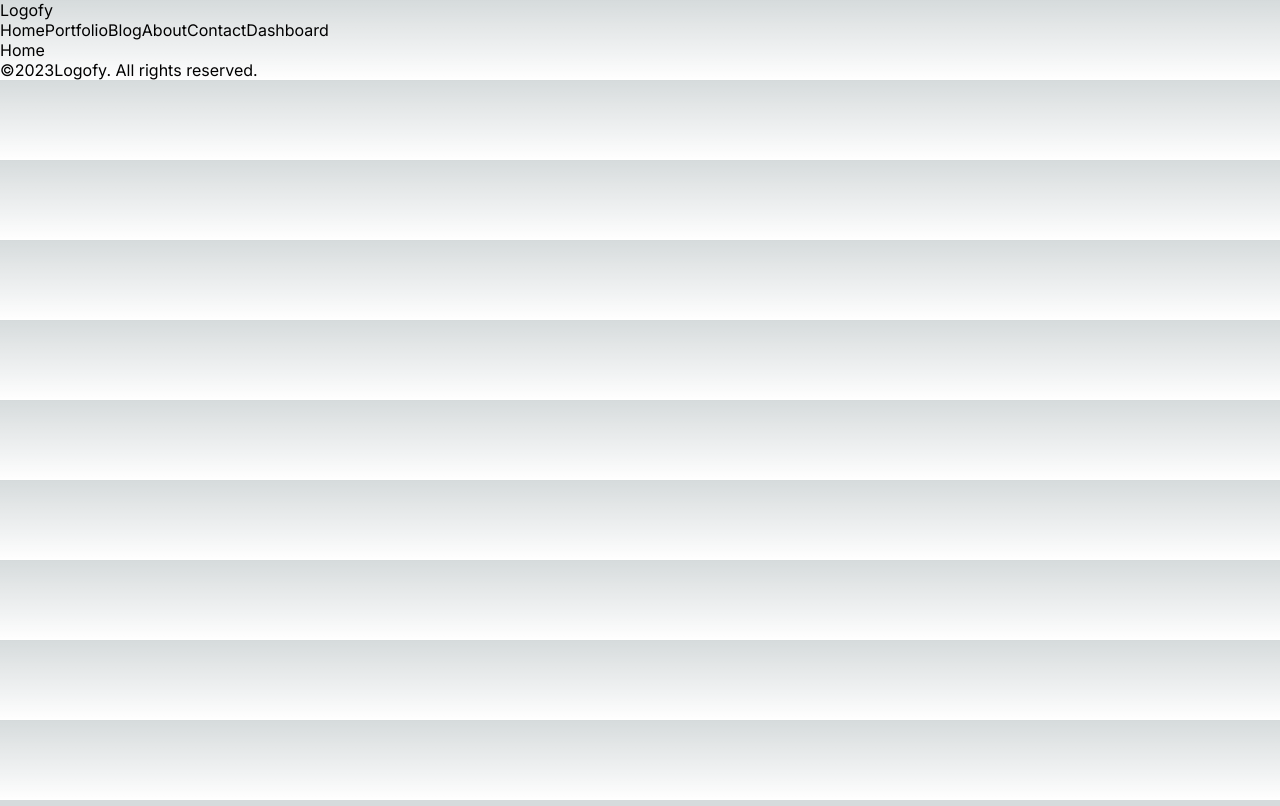
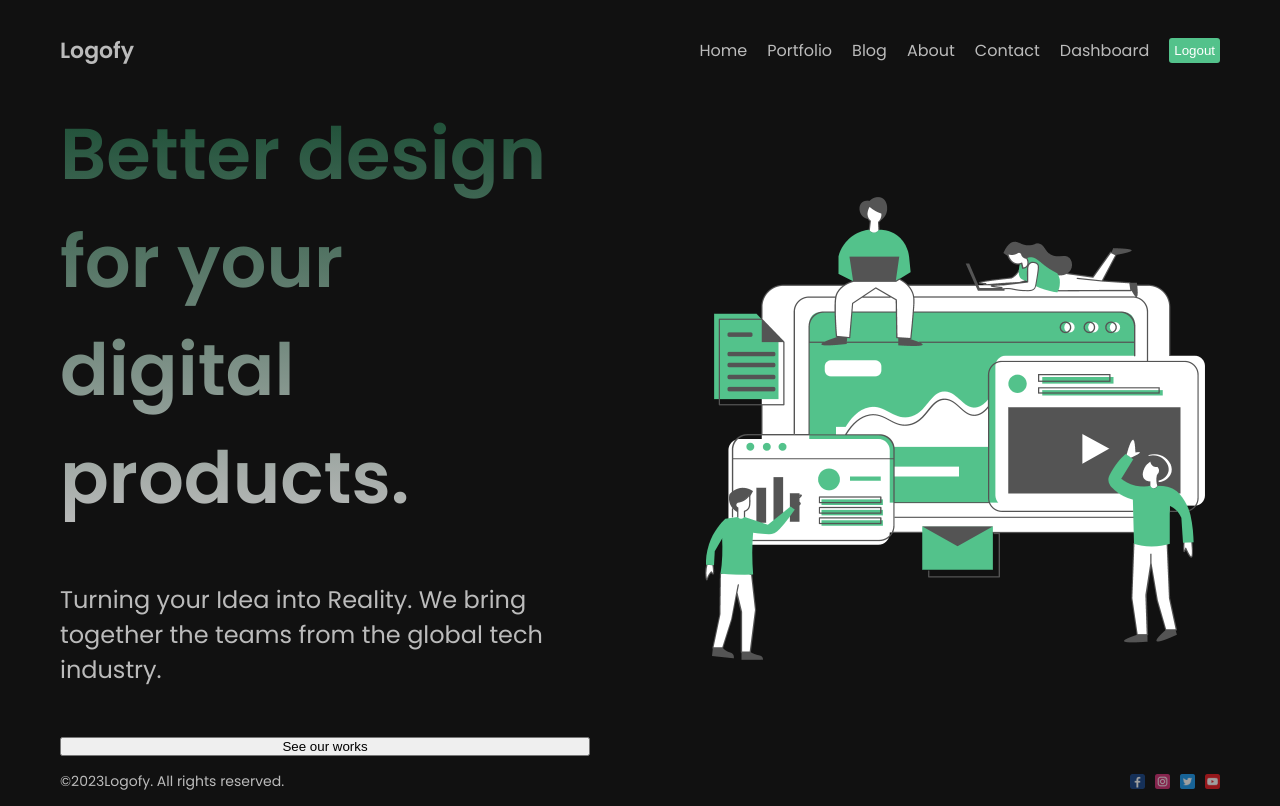
Before and after one commit to jalalbmnf/logofy-next-app, a Next.js app: page / in a window 1280 px wide. Built offline with nearby package versions, Linux system fonts and the light colour scheme.

Commit message:
:lipstick: Working on UI

```diff
--- a/src/app/blog/page.jsx
+++ b/src/app/blog/page.jsx
@@ -1,8 +1,9 @@
-import React from 'react'
+import React from 'react';
+import styles from './page.module.css'
 
 const Blog = () => {
   return (
-    <div>Blog</div>
+    <div className={styles.container}>Blog</div>
   )
 }
 
--- /dev/null
+++ b/src/app/blog/page.module.css
@@ -0,0 +1,3 @@
+.container{
+
+}
--- a/src/app/contact/page.jsx
+++ b/src/app/contact/page.jsx
@@ -1,8 +1,9 @@
-import React from 'react'
+import React from 'react';
+import styles from './page.module.css'
 
 const Contact = () => {
   return (
-    <div>Contact</div>
+    <div className={styles.container}>Contact</div>
   )
 }
 
--- /dev/null
+++ b/src/app/contact/page.module.css
@@ -0,0 +1,3 @@
+.container{
+    background-color: brown;
+}
--- a/src/app/globals.css
+++ b/src/app/globals.css
@@ -1,78 +1,3 @@
-:root {
-  --max-width: 1100px;
-  --border-radius: 12px;
-  --font-mono: ui-monospace, Menlo, Monaco, 'Cascadia Mono', 'Segoe UI Mono',
-    'Roboto Mono', 'Oxygen Mono', 'Ubuntu Monospace', 'Source Code Pro',
-    'Fira Mono', 'Droid Sans Mono', 'Courier New', monospace;
-
-  --foreground-rgb: 0, 0, 0;
-  --background-start-rgb: 214, 219, 220;
-  --background-end-rgb: 255, 255, 255;
-
-  --primary-glow: conic-gradient(
-    from 180deg at 50% 50%,
-    #16abff33 0deg,
-    #0885ff33 55deg,
-    #54d6ff33 120deg,
-    #0071ff33 160deg,
-    transparent 360deg
-  );
-  --secondary-glow: radial-gradient(
-    rgba(255, 255, 255, 1),
-    rgba(255, 255, 255, 0)
-  );
-
-  --tile-start-rgb: 239, 245, 249;
-  --tile-end-rgb: 228, 232, 233;
-  --tile-border: conic-gradient(
-    #00000080,
-    #00000040,
-    #00000030,
-    #00000020,
-    #00000010,
-    #00000010,
-    #00000080
-  );
-
-  --callout-rgb: 238, 240, 241;
-  --callout-border-rgb: 172, 175, 176;
-  --card-rgb: 180, 185, 188;
-  --card-border-rgb: 131, 134, 135;
-}
-
-@media (prefers-color-scheme: dark) {
-  :root {
-    --foreground-rgb: 255, 255, 255;
-    --background-start-rgb: 0, 0, 0;
-    --background-end-rgb: 0, 0, 0;
-
-    --primary-glow: radial-gradient(rgba(1, 65, 255, 0.4), rgba(1, 65, 255, 0));
-    --secondary-glow: linear-gradient(
-      to bottom right,
-      rgba(1, 65, 255, 0),
-      rgba(1, 65, 255, 0),
-      rgba(1, 65, 255, 0.3)
-    );
-
-    --tile-start-rgb: 2, 13, 46;
-    --tile-end-rgb: 2, 5, 19;
-    --tile-border: conic-gradient(
-      #ffffff80,
-      #ffffff40,
-      #ffffff30,
-      #ffffff20,
-      #ffffff10,
-      #ffffff10,
-      #ffffff80
-    );
-
-    --callout-rgb: 20, 20, 20;
-    --callout-border-rgb: 108, 108, 108;
-    --card-rgb: 100, 100, 100;
-    --card-border-rgb: 200, 200, 200;
-  }
-}
-
 * {
   box-sizing: border-box;
   padding: 0;
@@ -83,25 +8,21 @@ html,
 body {
   max-width: 100vw;
   overflow-x: hidden;
+  background-color: #111;
+  color: #bbb;
 }
 
-body {
-  color: rgb(var(--foreground-rgb));
-  background: linear-gradient(
-      to bottom,
-      transparent,
-      rgb(var(--background-end-rgb))
-    )
-    rgb(var(--background-start-rgb));
+a{
+  text-decoration: none;
+  color:inherit;
 }
 
-a {
-  color: inherit;
-  text-decoration: none;
+.container{
+  max-width: 1366px;
+  min-height: 100vh;
+  margin: 0 auto;
+  padding: 0 60px;
+  display: flex;
+  flex-direction: column;
+  justify-content: space-between;
 }
-
-@media (prefers-color-scheme: dark) {
-  html {
-    color-scheme: dark;
-  }
-}
--- a/src/app/layout.js
+++ b/src/app/layout.js
@@ -1,9 +1,9 @@
 import Navbar from '@/components/navbar/Navbar'
 import './globals.css'
-import { Inter } from 'next/font/google'
+import { Poppins } from 'next/font/google'
 import Footer from '@/components/footer/Footer'
 
-const inter = Inter({ subsets: ['latin'] })
+const poppins = Poppins({ subsets: ['latin'], weight: ["400", "500", "600"] })
 
 export const metadata = {
   title: 'Create Next App',
@@ -13,10 +13,11 @@ export const metadata = {
 export default function RootLayout({ children }) {
   return (
     <html lang="en">
-      <body className={inter.className}>
-        <Navbar />
-        {children}
-        <Footer />
+      <body className={poppins.className}>
+        <div className='container'>
+          <Navbar />
+          {children}
+          <Footer /></div>
       </body>
     </html>
   )
--- a/src/app/page.jsx
+++ b/src/app/page.jsx
@@ -1,7 +1,23 @@
+import Image from "next/image";
+import styles from "./page.module.css";
+import Hero from "public/hero.png";
+
 export default function Home() {
   return (
-    <div>
-      Home
+    <div className={styles.container}>
+      <div className={styles.item}>
+        <h1 className={styles.title}>
+          Better design for your digital products.
+        </h1>
+        <p className={styles.desc}>
+          Turning your Idea into Reality. We bring together the teams from the
+          global tech industry.
+        </p>
+        <button>See our works</button>
+      </div>
+      <div className={styles.item}>
+        <Image src={Hero} alt="" className={styles.img} />
+      </div>
     </div>
-  )
+  );
 }
--- a/src/app/page.module.css
+++ b/src/app/page.module.css
@@ -1,229 +1,41 @@
-.main {
+.container {
+  display: flex;
+  align-items: center;
+  gap: 100px;
+}
+
+.item {
+  flex: 1;
   display: flex;
   flex-direction: column;
-  justify-content: space-between;
-  align-items: center;
-  padding: 6rem;
-  min-height: 100vh;
+  gap: 50px;
 }
 
-.description {
-  display: inherit;
-  justify-content: inherit;
-  align-items: inherit;
-  font-size: 0.85rem;
-  max-width: var(--max-width);
-  width: 100%;
-  z-index: 2;
-  font-family: var(--font-mono);
+.title {
+  font-size: 72px;
+  background: linear-gradient(to bottom, #194c33, #bbb);
+  -webkit-background-clip: text;
+  -webkit-text-fill-color: transparent;
 }
 
-.description a {
-  display: flex;
-  justify-content: center;
-  align-items: center;
-  gap: 0.5rem;
+.img {
+  width: 100%;
+  height: 500px;
+  object-fit: contain;
+  /* animation: move 3s infinite ease alternate; */
 }
 
-.description p {
-  position: relative;
-  margin: 0;
-  padding: 1rem;
-  background-color: rgba(var(--callout-rgb), 0.5);
-  border: 1px solid rgba(var(--callout-border-rgb), 0.3);
-  border-radius: var(--border-radius);
-}
-
-.code {
-  font-weight: 700;
-  font-family: var(--font-mono);
-}
-
-.grid {
-  display: grid;
-  grid-template-columns: repeat(4, minmax(25%, auto));
-  width: var(--max-width);
-  max-width: 100%;
-}
-
-.card {
-  padding: 1rem 1.2rem;
-  border-radius: var(--border-radius);
-  background: rgba(var(--card-rgb), 0);
-  border: 1px solid rgba(var(--card-border-rgb), 0);
-  transition: background 200ms, border 200ms;
-}
-
-.card span {
-  display: inline-block;
-  transition: transform 200ms;
-}
-
-.card h2 {
-  font-weight: 600;
-  margin-bottom: 0.7rem;
-}
-
-.card p {
-  margin: 0;
-  opacity: 0.6;
-  font-size: 0.9rem;
-  line-height: 1.5;
-  max-width: 30ch;
-}
-
-.center {
-  display: flex;
-  justify-content: center;
-  align-items: center;
-  position: relative;
-  padding: 4rem 0;
-}
-
-.center::before {
-  background: var(--secondary-glow);
-  border-radius: 50%;
-  width: 480px;
-  height: 360px;
-  margin-left: -400px;
-}
-
-.center::after {
-  background: var(--primary-glow);
-  width: 240px;
-  height: 180px;
-  z-index: -1;
-}
-
-.center::before,
-.center::after {
-  content: '';
-  left: 50%;
-  position: absolute;
-  filter: blur(45px);
-  transform: translateZ(0);
-}
-
-.logo {
-  position: relative;
-}
-/* Enable hover only on non-touch devices */
-@media (hover: hover) and (pointer: fine) {
-  .card:hover {
-    background: rgba(var(--card-rgb), 0.1);
-    border: 1px solid rgba(var(--card-border-rgb), 0.15);
+@keyframes move {
+  from {
+    transform: translateY(-10px);
   }
-
-  .card:hover span {
-    transform: translateX(4px);
+  to {
+    transform: translateY(10px);
   }
 }
 
-@media (prefers-reduced-motion) {
-  .card:hover span {
-    transform: none;
-  }
+
+.desc {
+  font-size: 24px;
+  font-weight: 300;
 }
-
-/* Mobile */
-@media (max-width: 700px) {
-  .content {
-    padding: 4rem;
-  }
-
-  .grid {
-    grid-template-columns: 1fr;
-    margin-bottom: 120px;
-    max-width: 320px;
-    text-align: center;
-  }
-
-  .card {
-    padding: 1rem 2.5rem;
-  }
-
-  .card h2 {
-    margin-bottom: 0.5rem;
-  }
-
-  .center {
-    padding: 8rem 0 6rem;
-  }
-
-  .center::before {
-    transform: none;
-    height: 300px;
-  }
-
-  .description {
-    font-size: 0.8rem;
-  }
-
-  .description a {
-    padding: 1rem;
-  }
-
-  .description p,
-  .description div {
-    display: flex;
-    justify-content: center;
-    position: fixed;
-    width: 100%;
-  }
-
-  .description p {
-    align-items: center;
-    inset: 0 0 auto;
-    padding: 2rem 1rem 1.4rem;
-    border-radius: 0;
-    border: none;
-    border-bottom: 1px solid rgba(var(--callout-border-rgb), 0.25);
-    background: linear-gradient(
-      to bottom,
-      rgba(var(--background-start-rgb), 1),
-      rgba(var(--callout-rgb), 0.5)
-    );
-    background-clip: padding-box;
-    backdrop-filter: blur(24px);
-  }
-
-  .description div {
-    align-items: flex-end;
-    pointer-events: none;
-    inset: auto 0 0;
-    padding: 2rem;
-    height: 200px;
-    background: linear-gradient(
-      to bottom,
-      transparent 0%,
-      rgb(var(--background-end-rgb)) 40%
-    );
-    z-index: 1;
-  }
-}
-
-/* Tablet and Smaller Desktop */
-@media (min-width: 701px) and (max-width: 1120px) {
-  .grid {
-    grid-template-columns: repeat(2, 50%);
-  }
-}
-
-@media (prefers-color-scheme: dark) {
-  .vercelLogo {
-    filter: invert(1);
-  }
-
-  .logo {
-    filter: invert(1) drop-shadow(0 0 0.3rem #ffffff70);
-  }
-}
-
-@keyframes rotate {
-  from {
-    transform: rotate(360deg);
-  }
-  to {
-    transform: rotate(0deg);
-  }
-}
--- a/src/components/footer/Footer.jsx
+++ b/src/components/footer/Footer.jsx
@@ -1,10 +1,18 @@
-import React from 'react'
+import React from 'react';
+import Image from "next/image";
+
+import styles from './footer.module.css'
 
 const Footer = () => {
   return (
-    <div>
+    <div className={styles.container}>
       <div>©{new Date().getFullYear()}Logofy. All rights reserved.</div>
-      <div></div>
+      <div className={styles.social}>
+        <Image src="/1.png" width={15} height={15} className={styles.icon} alt="Lama Dev Facebook Account" />
+        <Image src="/2.png" width={15} height={15} className={styles.icon} alt="Lama Dev" />
+        <Image src="/3.png" width={15} height={15} className={styles.icon} alt="Lama Dev" />
+        <Image src="/4.png" width={15} height={15} className={styles.icon} alt="Lama Dev" />
+      </div>
     </div>
   )
 }
--- /dev/null
+++ b/src/components/footer/footer.module.css
@@ -0,0 +1,18 @@
+.container {
+    height: 50px;
+    font-size: 14px;
+    display: flex;
+    align-items: center;
+    justify-content: space-between;
+  }
+
+  .social {
+    display: flex;
+    align-items: center;
+    gap: 10px;
+  }
+
+  .icon {
+    opacity: 0.6;
+    cursor: pointer;
+  }
--- a/src/components/navbar/Navbar.jsx
+++ b/src/components/navbar/Navbar.jsx
@@ -1,5 +1,9 @@
+"use client";
+
 import Link from 'next/link'
 import React from 'react';
+
+import styles from './navbar.module.css'
 
 const links = [
   {
@@ -37,12 +41,13 @@ const links = [
 
 const Navbar = () => {
   return (
-    <div>
-      <Link href="/">Logofy</Link>
-      <div>
+    <div className={styles.container}>
+      <Link href="/" className={styles.logo}>Logofy</Link>
+      <div className={styles.links}>
         {
-          links.map((link) => <Link href={link.url} key={link.id}>{link.title}</Link>)
+          links.map((link) => <Link href={link.url} key={link.id} className={styles.link}>{link.title}</Link>)
         }
+        <button className={styles.logout} onClick={() => console.log("Logged out")}>Logout</button>
       </div>
     </div>
   )
--- /dev/null
+++ b/src/components/navbar/navbar.module.css
@@ -0,0 +1,26 @@
+.container {
+    height: 100px;
+    display: flex;
+    justify-content: space-between;
+    align-items: center;
+  }
+
+  .logo {
+    font-weight: bold;
+    font-size: 22px;
+  }
+
+  .links {
+    display: flex;
+    align-items: center;
+    gap: 20px;
+  }
+
+  .logout {
+    padding: 5px;
+    border: none;
+    background-color: #53c28b;
+    color: white;
+    cursor: pointer;
+    border-radius: 3px;
+  }
```
